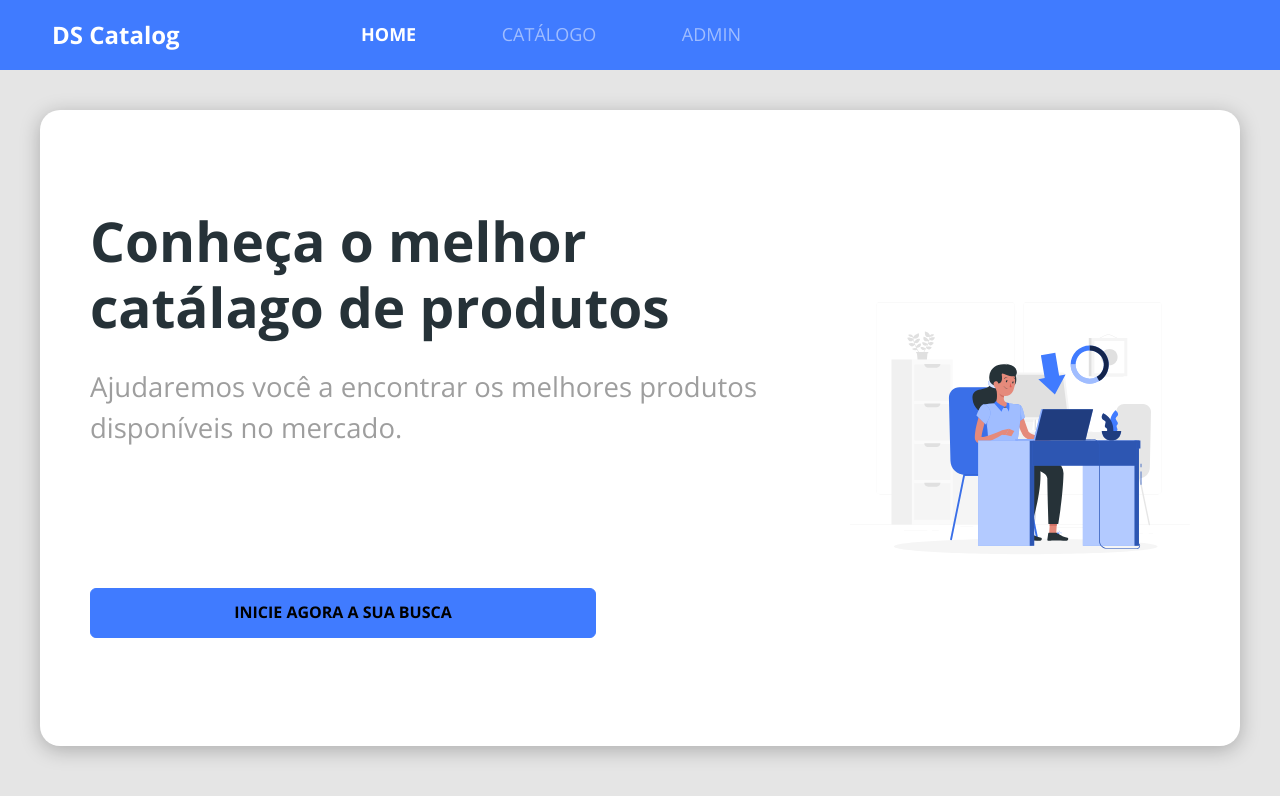
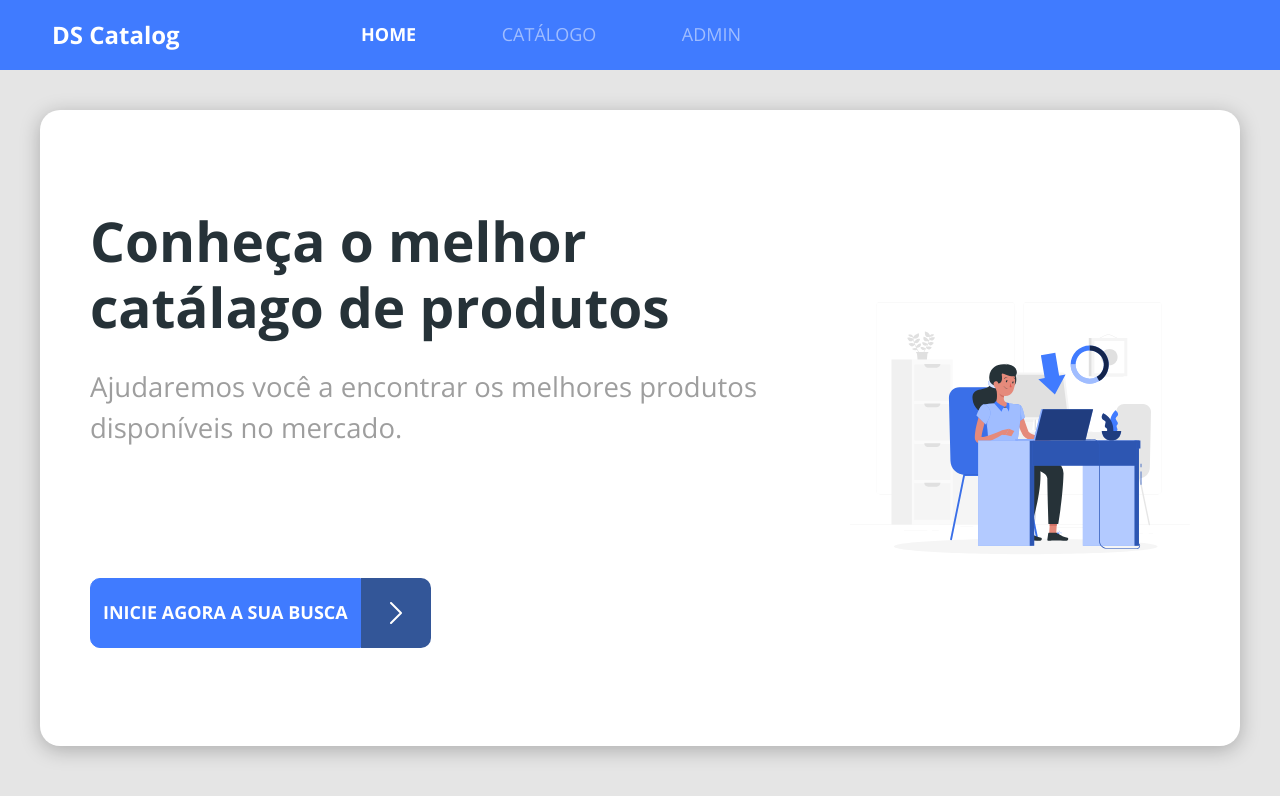
Before and after one commit to Othon-Code/bds-dscatalog, a React (Create React App) app in the folder frontweb/: page / in a window 1280 px wide. Shown: the top 796 px of the page. Built offline with nearby package versions, Linux system fonts and the light colour scheme.

Commit message:
Custom ButtonIcon

```diff
--- a/frontweb/src/components/ButtonIcon/index.tsx
+++ b/frontweb/src/components/ButtonIcon/index.tsx
@@ -1,12 +1,16 @@
 import './styles.css';
+import { ReactComponent as ArrowIcon } from 'assets/images/arrow.svg';
 
 const ButtonIcon = () => {
   return (
-    <>
-      <button className="btn btn-primary btn-icon">
+    <div className="btn-container">
+      <button className="btn btn-primary">
         <h6>INICIE AGORA A SUA BUSCA</h6>
       </button>
-    </>
+      <div className="btn-icon-container">
+        <ArrowIcon />
+      </div>
+    </div>
   );
 };
 
--- a/frontweb/src/components/ButtonIcon/styles.css
+++ b/frontweb/src/components/ButtonIcon/styles.css
@@ -1,3 +1,36 @@
-.btn-icon{
-    height: 50px;
+.btn-container {
+  display: flex;
 }
+
+.btn-icon-container {
+  width: 50px;
+  height: 50px;
+  background-color: #335698;
+  display: flex;
+  justify-content: center;
+  align-items: center;
+  border-radius: 0px 10px 10px 0px;
+}
+
+.btn-container button {
+  border-radius: 10px 0 0 10px;
+}
+
+.btn h6 {
+  color: #fff;
+  font-size: 12px;
+  text-transform: uppercase;
+}
+
+@media (min-width: 576px) {
+  .btn-icon-container {
+    width: 70px;
+    height: 70px;
+  }
+
+  .btn h6 {
+    font-size: 18px;
+  }
+
+
+}
--- a/frontweb/src/pages/Home/index.tsx
+++ b/frontweb/src/pages/Home/index.tsx
@@ -15,9 +15,11 @@
               mercado.
             </p>
           </div>
-          <Link to="/products">
-            <ButtonIcon />
-          </Link>
+          <div>
+            <Link to="/products">
+              <ButtonIcon />
+            </Link>
+          </div>
         </div>
         <div className="home-image-container">
           <MainImage />
--- a/frontweb/src/pages/Home/styles.css
+++ b/frontweb/src/pages/Home/styles.css
@@ -54,10 +54,6 @@
     font-size: 0.5em;
     font-weight: 400;
     margin-bottom: 20px;
-  }
-
-  .home-content-container button {
-    width: 506px;
   }
 
   .home-image-container svg {
```
Also changed, not shown: frontweb/src/assets/images/arrow.svg (added).
